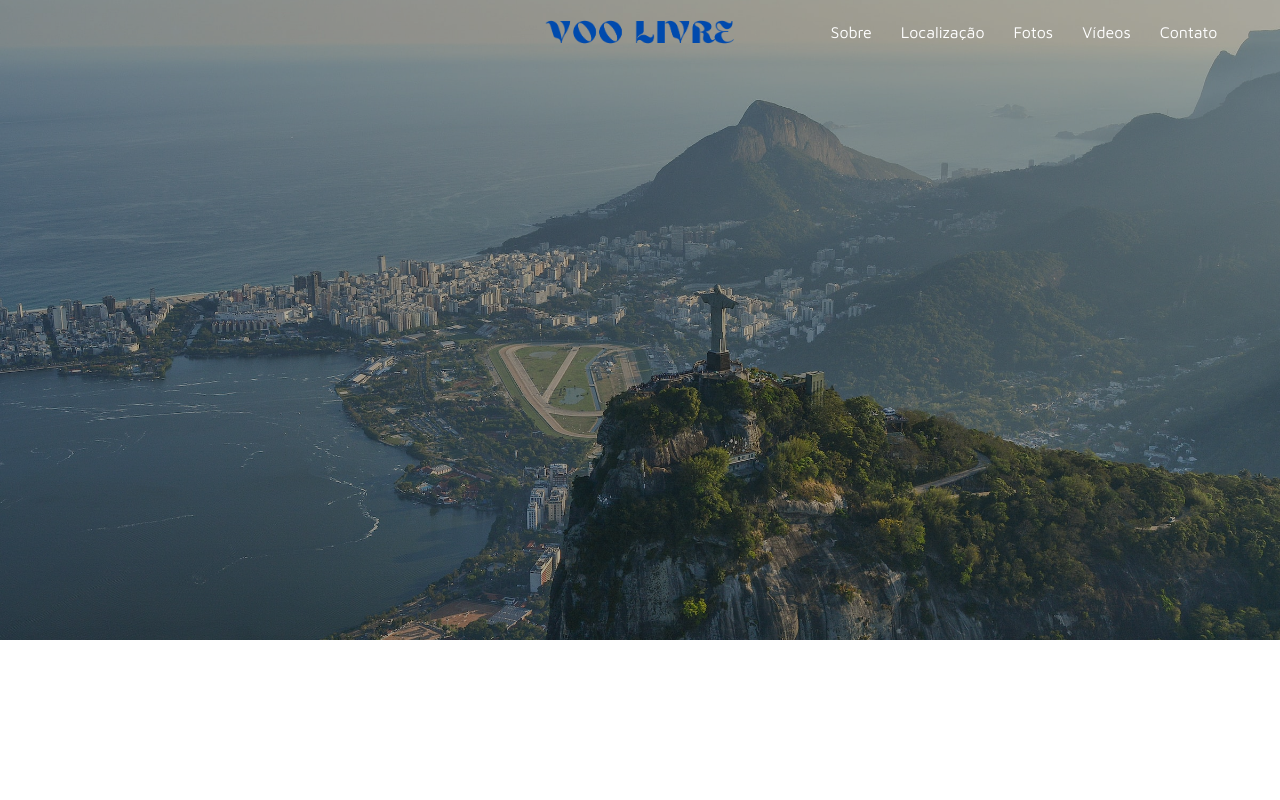
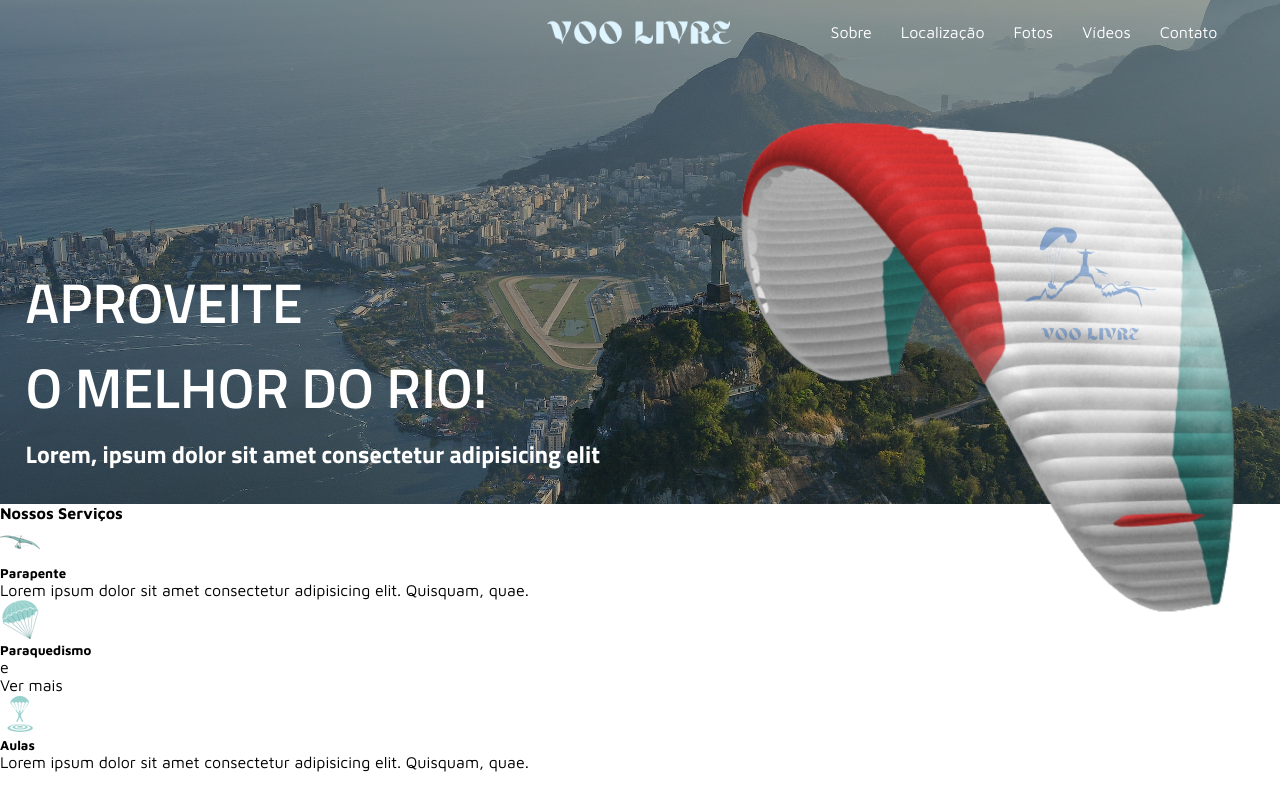
Before and after one commit to Eduardo-R-Machado/voo-livre, a plain HTML site: page index.html in a window 1280 px wide. Drawn offline with Linux system fonts and the light colour scheme.

Commit message:
inserindo boces

```diff
--- a/global.css
+++ b/global.css
@@ -1,4 +1,14 @@
 @import url('https://fonts.googleapis.com/css2?family=Maven+Pro:wght@400;500;600;700;800;900&family=Titillium+Web:ital,wght@0,200;0,300;0,400;0,600;0,700;1,200;1,300;1,400;1,600;1,700&display=swap');
+
+
+:root{
+    --first-font: 'Maven Pro', sans-serif;
+    --second-font: 'Titillium Web', sans-serif;
+
+    --first-color: #50928d;
+    --second-color: #004aad;
+    --third-color: #d33434;
+}
 
 *{
     margin: 0;
@@ -28,7 +38,7 @@ header .space{
     height: 100%;
 }
 
-header .wrp-logo{
+header .wrpLogo{
     width: 20%;
     height: 100%;
     display: flex;
@@ -36,15 +46,16 @@ header .wrp-logo{
     justify-content: center;
 }
 
-header .wrp-logo img{
+header .logoWhite{
     object-fit: contain;
     width: 12rem;
     height: auto;
     transition: all ease 0.3s;
 }
 
-header .wrp-logo img:hover{
-    width:13rem ;
+.logoWhite:hover{
+    width:13rem;
+    cursor: pointer;
 }
 
 header .links{
@@ -70,4 +81,10 @@ header .links ul li{
 header .links ul li a {
     text-decoration: none;
     color: rgb(255, 255, 255);
+    transition: all ease 0.3s;
 }
+
+header .links ul li a:hover{
+    font-size: 1.4rem;
+    font-weight: 800;
+}
--- a/index.css
+++ b/index.css
@@ -5,23 +5,103 @@ body{
 main{
     width: 100vw;
     height: 100%;
-    overflow-x: hidden;
 }
 
-.wrp-welcome{
+/* Section welcome */
+.wrpWelcome{
     display: flex;
     align-items: center;
     justify-content: center;
     width: 100%;
     position: relative;
-    height: 80vh;
+    height: 63vh;
     background-color: rgb(29, 28, 28);
 }
 
-.wrp-welcome img{
+#backgroundWelcome{
     object-fit: cover;
     position: absolute;
     width: 100%;
     height: 100%;
     opacity: 0.66;
 }
+
+.wrpTextsParapente{
+    display: flex;
+    align-items: center;
+    justify-content: center;
+    position: relative;
+    width: 100%;
+    height: 100%;
+    z-index: 2;
+    color: #fff;
+}
+
+.wrpTextsParapente .texts{
+width: 55%;
+height: 100%;
+display: flex;
+flex-direction: column;
+justify-content: flex-end;
+text-align: left;
+margin-bottom: 5%;
+}
+
+.wrpTextsParapente .texts h1{
+    font-size: 3.5rem;
+    font-weight: 600;
+    margin-bottom: 0.4rem;
+    text-transform: uppercase;
+}
+
+.parapente{
+    width: 41%;
+    height: auto;
+    object-fit: contain;
+}
+
+.parapente img{
+    width: 100%;
+    height: auto;
+    margin-bottom: -45%;
+    transform: translateY(0px);
+    animation: float 8s cubic-bezier(.63,-0.58,.5,1.21) infinite;
+}
+
+/* Section info-box */
+
+.infosBox{
+    width: 100%;
+    height: 20rem;
+    display: flex;
+    align-items: center;
+    justify-content: center;
+    flex-direction: column;
+    background-color: #d5dad9ec;
+}
+
+.infosBox h4{
+    color: #000;
+    font-weight:500;
+    font-size: 1.4rem;
+}
+
+.infosBox h4 b{
+    color: var(--first-color);
+}
+
+.infosBox .wrp-box{
+
+}
+
+@keyframes float {
+    0% {
+        transform: translateY(0px);
+    }
+    50% {
+        transform: translateY(-30px);
+    }
+    100% {
+        transform: translateY(0px);
+    }
+}
--- a/index.html
+++ b/index.html
@@ -11,8 +11,8 @@
 <body>
     <header>
         <div class="space"></div>
-        <div class="wrp-logo">
-            <img id="backgroundWelcome" src="./assets/logo-letter.png" alt="">
+        <div class="wrpLogo">
+            <img class="logoWhite" src="./assets/logo-white.png" alt="">
         </div>
         <div class="links">
             <ul>
@@ -25,8 +25,47 @@
         </div>
     </header>
     <main>
-        <section class="wrp-welcome">
-            <img src="./assets/bg-alternativo.jpg" alt="">
+        <section class="wrpWelcome">
+            <img id="backgroundWelcome" src="./assets/bg-alternativo.jpg" alt="">
+            <div class="wrpTextsParapente">
+                <div class="texts">
+                    <h1>Aproveite <br> o melhor do Rio!</h1>
+                    <h2>Lorem, ipsum dolor sit amet consectetur adipisicing elit</h2>
+                </div>
+
+                <div class="parapente">
+                    <img src="assets/parapente.png" alt="Imagem de um parapente">
+                </div>
+            </div>
+        </section>
+
+        <section class="infos-box">
+            <h4>Nossos <b>Serviços</b> </h4>
+            <div class="wrp-boxes">
+                <div class="box-info">
+                    <img class="icon" src="assets/icon-parapente.png" alt="">
+                    <div>
+                        <h5>Parapente</h5>
+                        <p>Lorem ipsum dolor sit amet consectetur adipisicing elit. Quisquam, quae.</p>
+                    </div>
+                </div>
+
+                <div class="box-info">
+                    <img class="icon" src="assets/icon-paraquedas.png" alt="">
+                    <div>
+                        <h5>Paraquedismo</h5> e
+                        <p>Ver mais </p>
+                    </div>
+                </div>
+
+                <div class="box-info">
+                    <img class="icon" src="assets/icon-aula.png" alt="">
+                    <div>
+                        <h5>Aulas</h5>
+                        <p>Lorem ipsum dolor sit amet consectetur adipisicing elit. Quisquam, quae.</p>
+                    </div>
+                </div>
+            </div>
         </section>
     </main>
 
```
Also changed, not shown: assets/bg-rio.jpg (deleted), assets/icon-aula.png (added), assets/icon-parapente.png (added), assets/icon-paraquedas.png (added), assets/logo-white.png (added), assets/parapente.png (added).
